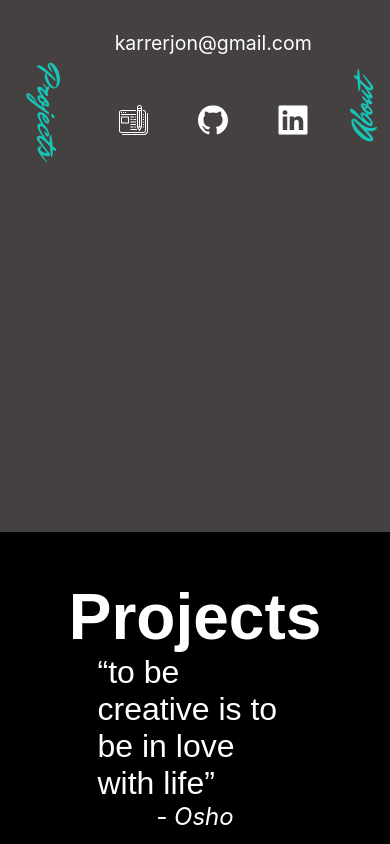
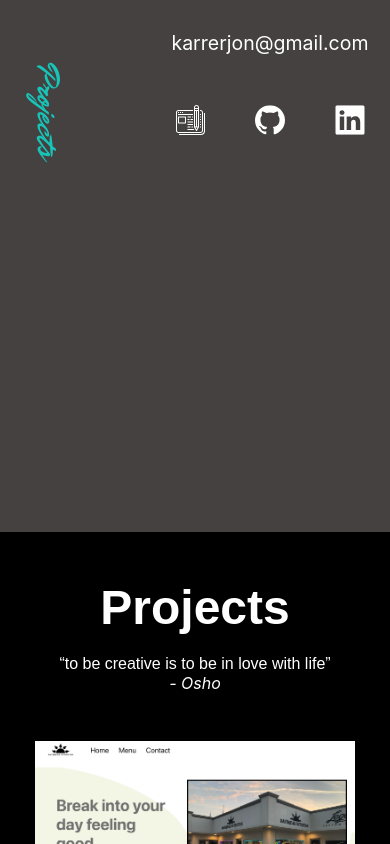
Before and after one commit to jonkarrer/svelte_portfolio, a Svelte app: page / in a window 390 px wide. Shown: the part 1156-2000 px from the top of the page. Built offline with nearby package versions, Linux system fonts and the light colour scheme.

Commit message:
responsive project page title

```diff
--- a/src/Homepage.svelte
+++ b/src/Homepage.svelte
@@ -36,7 +36,7 @@ let coords = spring({x: 0, y: 0}, {
   height: 100vh;
   width: 100vw;
   display: grid;
-  grid-template-columns: auto auto auto;
+  grid-template-columns: 150px auto 150px;
   position: relative;
   transition: all 0.5s;
   background-color: var(--theme-dark-grey);
--- a/src/Projects.svelte
+++ b/src/Projects.svelte
@@ -121,25 +121,26 @@
   .title-block {
     display: block;
     margin: auto;
-    width: 50%;
+    width: 80%;
     display: flex;
     flex-direction: column;
     align-items: center;
     justify-content: center;
-    padding: 3em;
+    padding: 3em 0;
   }
   h1.title {
     color: white;
-    font-size: 4em;
+    font-size: clamp(3em, 9vw, 9em);
+    margin-bottom: 20px;
   }
   q {
     color: white;
-    font-size: 2em;
-    display: block;
+    font-size: clamp(1em, 3vw, 2.5em);
+    text-align: center;
   }
   cite {
     color: white;
-    font-size: 1.5em;
+    font-size: clamp(1em, 3vw, 2.5em);
     font-family: -apple-system, BlinkMacSystemFont, 'Segoe UI', Roboto, Oxygen, Ubuntu, Cantarell, 'Open Sans', 'Helvetica Neue', sans-serif;
   }
   .projects-grid {
@@ -237,7 +238,7 @@
       display: grid;
       grid-template-columns: auto;
       grid-template-rows: auto auto auto auto;
-      gap: 25px;
+      gap: 30px;
       margin-bottom: 30px;
     }
     .projects-grid div {
@@ -313,7 +314,6 @@
       height: 455px;
       width: 800px;
       background: white;
-      border: var(--theme-cyan) solid thick;
       position: relative;
     }
     .overlay h1 {
```
